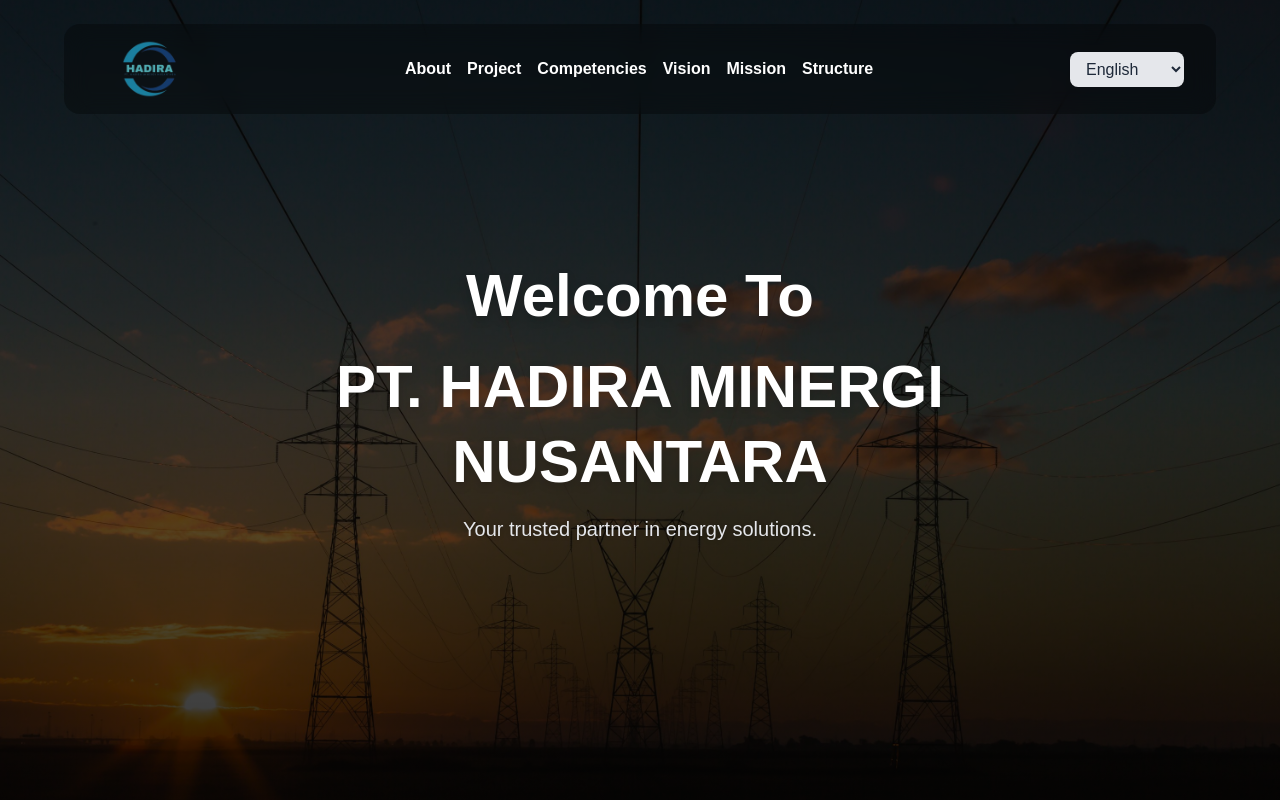
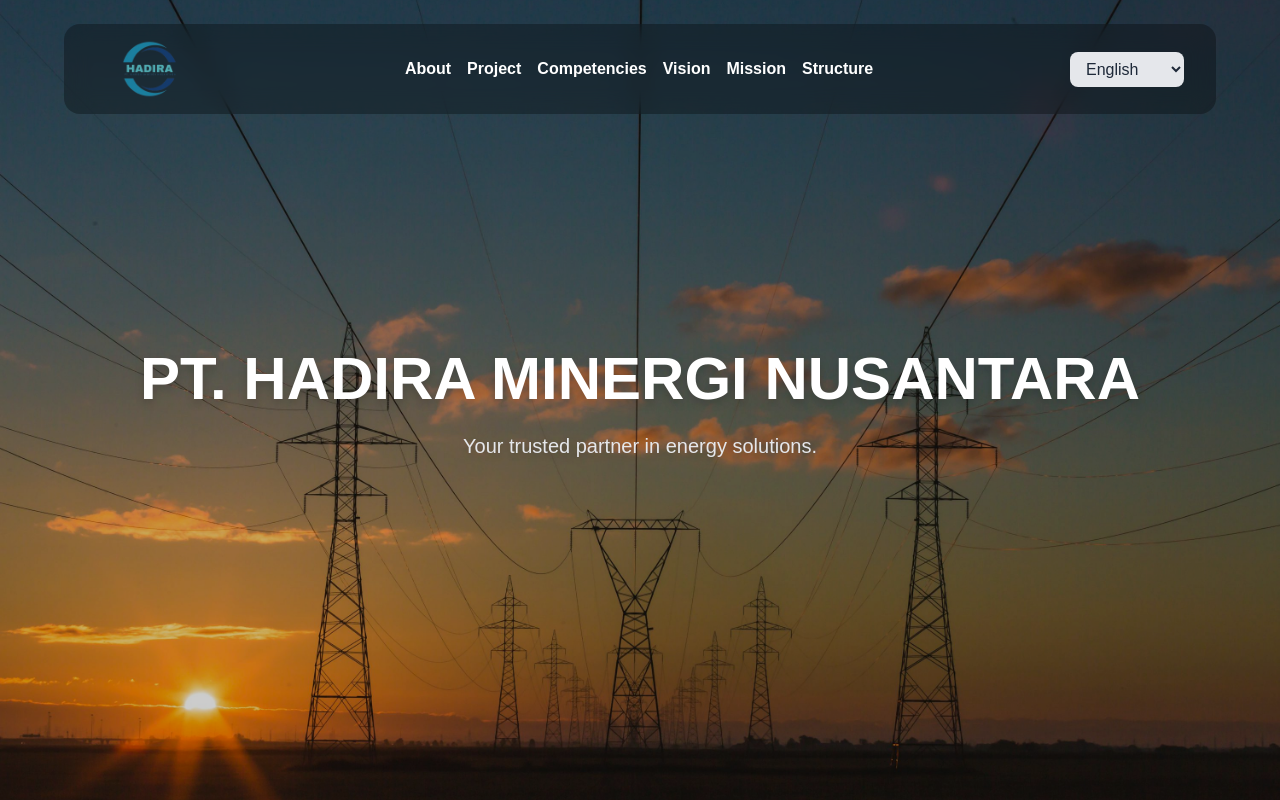
Before and after one commit to Firosmalik000/handira-minergi-nusantara, a Next.js app: page / in a window 1280 px wide. Shown: the top 800 px of the page. Built offline with nearby package versions, Linux system fonts and the light colour scheme.

Commit message:
Update Hero.tsx

```diff
--- a/src/section/Hero.tsx
+++ b/src/section/Hero.tsx
@@ -19,24 +19,43 @@
   };
 
   return (
-    <section id="hero" className="relative w-full min-h-screen bg-center bg-cover" style={{ backgroundImage: `url(/heri.jpeg)` }}>
-      {/* Dark gradient overlay */}
-      <div className="absolute inset-0 bg-gradient-to-b from-black/70 via-black/60 to-black/80 z-10" />
+    <section
+      id="hero"
+      className="relative w-full min-h-screen bg-center bg-cover flex items-center justify-center px-4 sm:px-8"
+      style={{ backgroundImage: `url(/heri.jpeg)` }}
+    >
+      {/* Overlay */}
+      <div className="absolute inset-0 bg-black/20 z-10" />
 
-      {/* Centered content */}
-      <div className="absolute inset-0 flex items-center justify-center z-20 px-4">
-        <div className="text-center text-white max-w-3xl">
-          <motion.h2 whileInView={{ opacity: 1, y: 0 }} initial={{ opacity: 0, y: -30 }} transition={{ duration: 0.8 }} className="text-4xl md:text-6xl font-bold font-playfair mb-4 leading-tight drop-shadow-lg">
-            {content[language].title}
-          </motion.h2>
-          <motion.h1 whileInView={{ opacity: 1, y: 0 }} initial={{ opacity: 0, y: -30 }} transition={{ duration: 0.8 }} className="text-4xl md:text-6xl font-bold font-playfair mb-4 leading-tight drop-shadow-lg">
-            {content[language].description}
-          </motion.h1>
+      {/* Content */}
+      <div className="relative z-20 text-white text-center max-w-screen-xl w-full">
+        {/* Optional Subtitle */}
+        {/* <motion.h2
+          whileInView={{ opacity: 1, y: 0 }}
+          initial={{ opacity: 0, y: -30 }}
+          transition={{ duration: 0.8 }}
+          className="text-2xl sm:text-4xl md:text-5xl font-bold font-playfair mb-2 drop-shadow-lg"
+        >
+          {content[language].title}
+        </motion.h2> */}
 
-          <motion.p whileInView={{ opacity: 1, y: 0 }} initial={{ opacity: 0, y: 20 }} transition={{ duration: 0.9, delay: 0.3 }} className="text-lg md:text-xl text-gray-200 drop-shadow">
-            {content[language].tag}
-          </motion.p>
-        </div>
+        <motion.h1
+          whileInView={{ opacity: 1, y: 0 }}
+          initial={{ opacity: 0, y: -30 }}
+          transition={{ duration: 0.8 }}
+          className="text-2xl sm:text-4xl md:text-6xl font-bold font-playfair mb-4 leading-tight drop-shadow-lg"
+        >
+          {content[language].description}
+        </motion.h1>
+
+        <motion.p
+          whileInView={{ opacity: 1, y: 0 }}
+          initial={{ opacity: 0, y: 20 }}
+          transition={{ duration: 0.9, delay: 0.3 }}
+          className="text-sm sm:text-base md:text-xl text-gray-200 drop-shadow-md px-4"
+        >
+          {content[language].tag}
+        </motion.p>
       </div>
     </section>
   );
```
